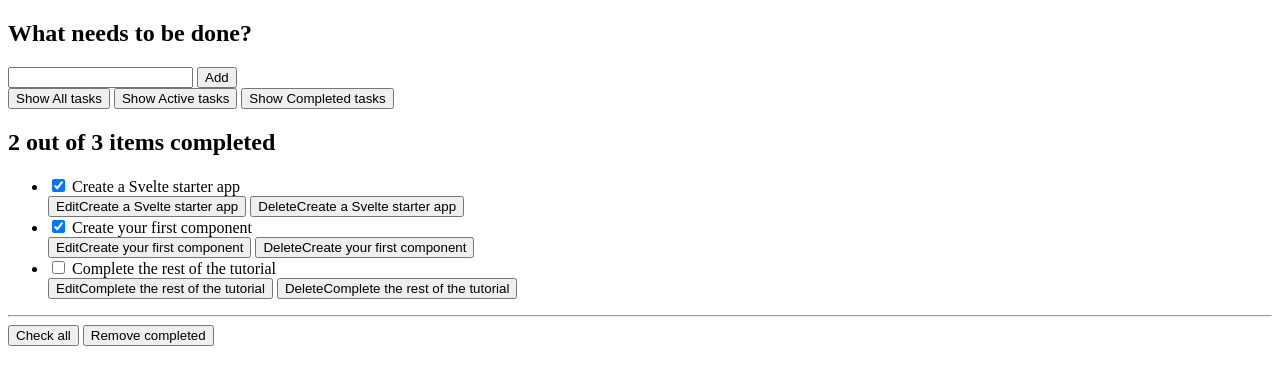
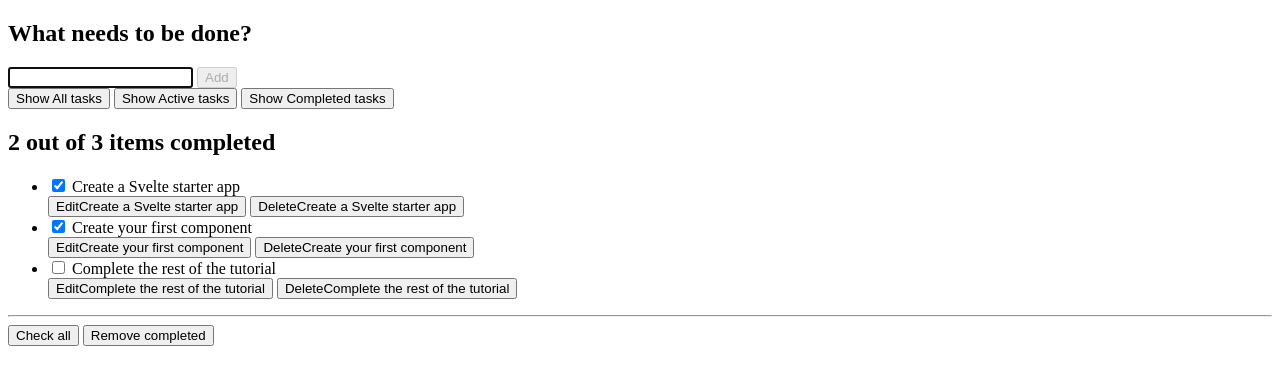
Before and after one commit to Lamourio/Svelte-mdn-todoList, a Svelte app: page / in a window 1280 px wide. Shown: the top 384 px of the page. Built offline with nearby package versions, Linux system fonts and the light colour scheme; the HTML template or start-up script is replaced by a standard one.

Commit message:
accessibility and actions

```diff
--- /dev/null
+++ b/src/actions.js
@@ -0,0 +1,9 @@
+export function selectOnFocus(node) {
+    if (node && typeof node.select === 'function' ) {               // make sure node is defined and has a select() method
+      const onFocus = event => node.select()                        // event handler
+      node.addEventListener('focus', onFocus)                       // when node gets focus call onFocus()
+      return {
+        destroy: () => node.removeEventListener('focus', onFocus)   // this will be executed when the node is removed from the DOM
+      }
+    }
+  }
--- /dev/null
+++ b/src/components/NewTodo.svelte
@@ -0,0 +1,27 @@
+<script>
+    import { createEventDispatcher, onMount } from 'svelte'
+import { selectOnFocus } from '../actions';
+    const dispatch = createEventDispatcher()
+    let name = ''
+    let nameEl                  // reference to the name input DOM node
+    export let autofocus = false ;
+    const addTodo = () => {
+      dispatch('addTodo', name)
+      name = ''
+      nameEl.focus()            // give focus to the name input
+    }
+
+    const onCancel = () => {
+      name = ''
+      nameEl.focus()            // give focus to the name input
+    }
+    onMount(() => {autofocus && nameEl.focus()})
+  </script>
+
+  <form on:submit|preventDefault={addTodo} on:keydown={e => e.key === 'Escape' && onCancel()}>
+    <h2 class="label-wrapper">
+      <label for="todo-0" class="label__lg">What needs to be done?</label>
+    </h2>
+    <input use:selectOnFocus bind:value={name} bind:this={nameEl} type="text" id="todo-0" autoComplete="off" class="input input__lg" />
+    <button type="submit" disabled={!name} class="btn btn__primary btn__lg">Add</button>
+  </form>
--- a/src/components/Todo.svelte
+++ b/src/components/Todo.svelte
@@ -1,56 +1,87 @@
 <script>
-    export let todo
-    import { createEventDispatcher } from "svelte" ;
-    let editing = false ;
-    let name = todo.name ;
-    const dispatch = createEventDispatcher() ;
+    export let todo;
+    import { createEventDispatcher, tick } from "svelte";
+    let editing = false;
+    let name = todo.name;
+    import {selectOnFocus} from "../actions";
+    const dispatch = createEventDispatcher();
     function update(updatedTodo) {
-        todo = {...todo,...updatedTodo} ;
-        dispatch("update",todo) ;
+        todo = { ...todo, ...updatedTodo };
+        dispatch("update", todo);
     }
     function onCancel() {
-        name = todo.name ;
-        editing = false ;
+        name = todo.name;
+        editing = false;
     }
+    let nameEl;
     function onSave() {
-        update({name : name})
-        editing = false ;
+        update({ name: name });
+        editing = false;
     }
     function onRemove() {
-        dispatch('remove',todo)
+        dispatch("remove", todo);
     }
-    function onEdit() {
-        editing = true ;
+    async function onEdit() {
+        editing = true;
+        await tick();
+        nameEl.focus();
     }
     function onToggle() {
-        update({completed : !todo.completed})
+        update({ completed: !todo.completed });
     }
-
 </script>
-
 <div class="stack-small">
     {#if editing}
         <!-- markup for editing todo: label, input text, Cancel and Save Button -->
-      <form on:submit|preventDefault={onSave} class="stack-small" on:keydown={e => e.key === 'Escape' && onCancel()}>
+        <form
+            on:submit|preventDefault={onSave}
+            class="stack-small"
+            on:keydown={(e) => e.key === "Escape" && onCancel()}
+        >
             <div class="form-group">
-          <label for="todo-{todo.id}" class="todo-label">New name for '{todo.name}'</label>
-          <input bind:value={name} type="text" id="todo-{todo.id}" autoComplete="off" class="todo-text" />
+                <label for="todo-{todo.id}" class="todo-label"
+                    >New name for '{todo.name}'</label
+                >
+                <input
+                    use:selectOnFocus
+                    bind:value={name}
+                    bind:this={nameEl}
+                    type="text"
+                    id="todo-{todo.id}"
+                    autoComplete="off"
+                    class="todo-text"
+                />
             </div>
             <div class="btn-group">
-          <button class="btn todo-cancel" on:click={onCancel} type="button">
-            Cancel<span class="visually-hidden">renaming {todo.name}</span>
+                <button
+                    class="btn todo-cancel"
+                    on:click={onCancel}
+                    type="button"
+                >
+                    Cancel<span class="visually-hidden"
+                        >renaming {todo.name}</span
+                    >
                 </button>
-          <button class="btn btn__primary todo-edit" type="submit" disabled={!name}>
-            Save<span class="visually-hidden">new name for {todo.name}</span>
+                <button
+                    class="btn btn__primary todo-edit"
+                    type="submit"
+                    disabled={!name}
+                >
+                    Save<span class="visually-hidden"
+                        >new name for {todo.name}</span
+                    >
                 </button>
             </div>
         </form>
     {:else}
         <!-- markup for displaying todo: checkbox, label, Edit and Delete Button -->
         <div class="c-cb">
-        <input type="checkbox" id="todo-{todo.id}"
-          on:click={onToggle} checked={todo.completed}
-        >
+            <input
+                type="checkbox"
+                id="todo-{todo.id}"
+                on:click={onToggle}
+                checked={todo.completed}
+            />
             <label for="todo-{todo.id}" class="todo-label">{todo.name}</label>
         </div>
         <div class="btn-group">
--- a/src/components/Todos.svelte
+++ b/src/components/Todos.svelte
@@ -1,6 +1,7 @@
 <script>
     import FilterButton from "./FilterButton.svelte";
     import Todo from "./Todo.svelte";
+    import NewTodo from "./NewTodo.svelte"
     import MoreActions from "./MoreActions.svelte";
     export let todos = [];
     $: totalTodos = todos.length;
@@ -46,23 +47,7 @@
 <!-- Todos.svelte -->
 <div class="todoapp stack-large">
     <!-- NewTodo -->
-    <form on:submit|preventDefault={addTodo}>
-        <h2 class="label-wrapper">
-            <label for="todo-0" class="label__lg">
-                What needs to be done?
-            </label>
-        </h2>
-        <input
-            bind:value={newTodoName}
-            type="text"
-            id="todo-0"
-            autocomplete="off"
-            class="input input__lg"
-        />
-        <button type="submit" disabled="" class="btn btn__primary btn__lg">
-            Add
-        </button>
-    </form>
+    <NewTodo autofocus on:addTodo={e => addTodo(e.detail)} />
 
     <!-- Filter -->
 
```
Lines whose indentation alone changed are shown as unchanged.
